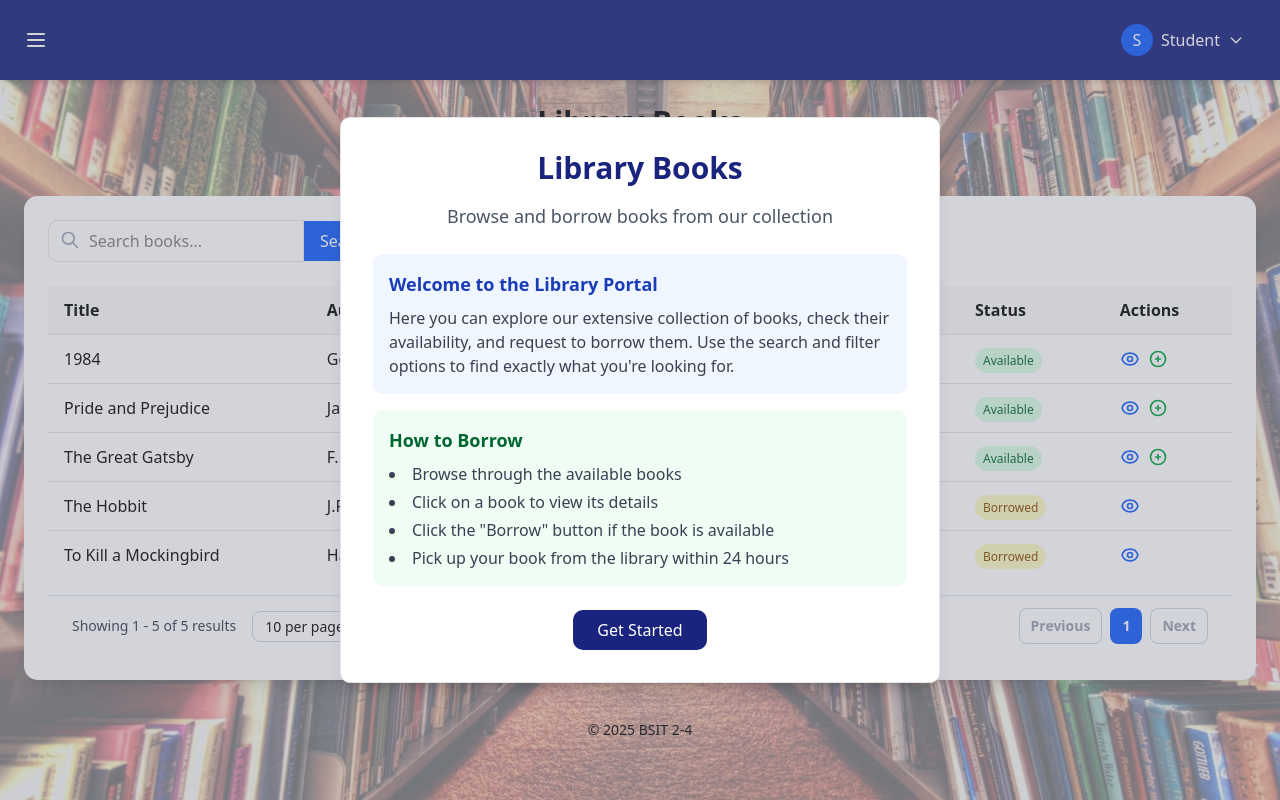
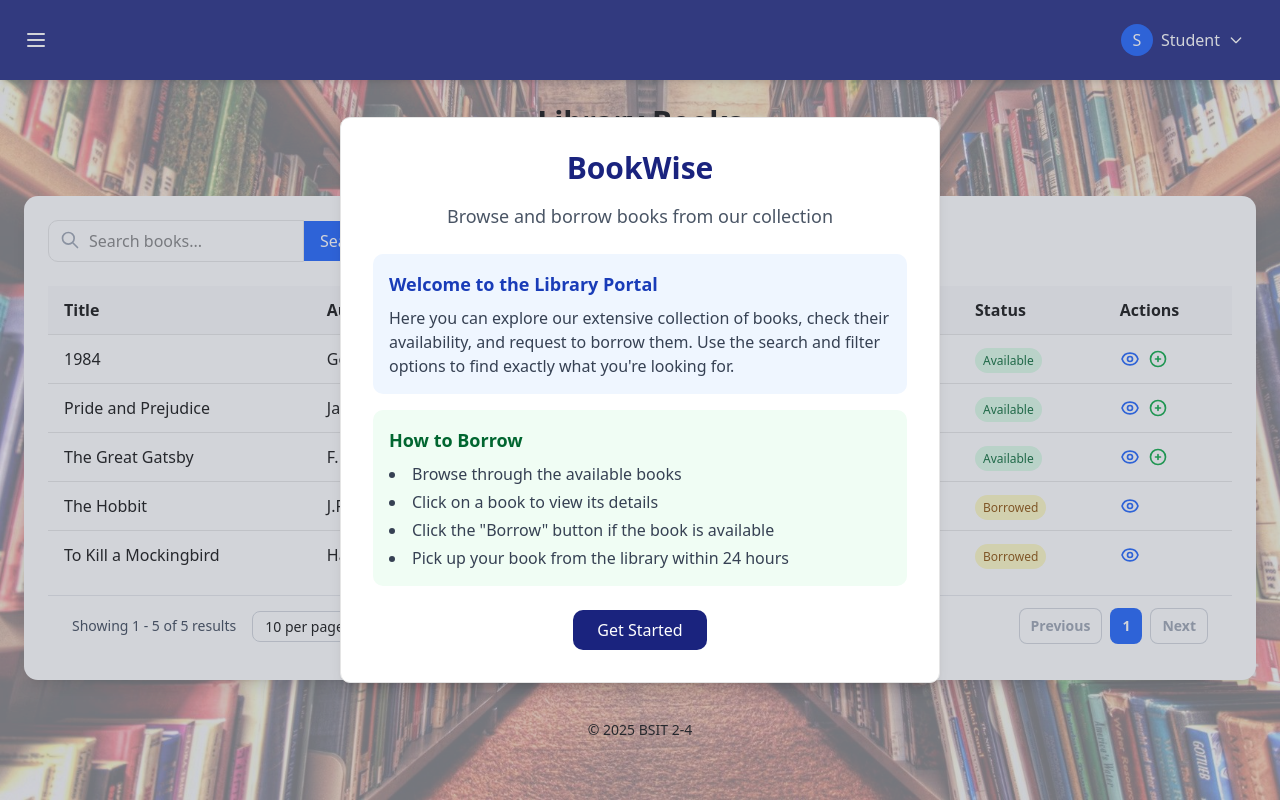
Before and after one commit to rheann04/library_management_system, a Next.js app in the folder library-frontend/: page /student/dashboard in a window 1280 px wide. Built offline with nearby package versions, Linux system fonts and the light colour scheme.

Commit message:
Update branding from "Library Management System" to "BookWise" across the application, including title, descriptions, and various components. Enhance the homepage content to better reflect the new branding and improve user engagement.

```diff
--- a/library-frontend/app/Login/Admin_Login/page.js
+++ b/library-frontend/app/Login/Admin_Login/page.js
@@ -55,7 +55,7 @@ export default function AdminLogin() {
         <header className="bg-[#1A237E] shadow-md">
           <div className="flex items-center justify-between px-6 py-4">
             <div className="text-white text-2xl font-semibold">
-              Library Management System
+            BookWise
             </div>
           </div>
           {/* Navigation Bar */}
--- a/library-frontend/app/Login/Student_Login/page.js
+++ b/library-frontend/app/Login/Student_Login/page.js
@@ -55,7 +55,7 @@ export default function StudentLogin() {
         <header className="bg-[#1A237E] shadow-md">
           <div className="flex items-center justify-between px-6 py-4">
             <div className="text-white text-2xl font-semibold">
-              Library Management System
+            BookWise
             </div>
           </div>
           {/* Navigation Bar */}
--- a/library-frontend/app/components/AdminDropdown.js
+++ b/library-frontend/app/components/AdminDropdown.js
@@ -44,7 +44,7 @@ export default function AdminDropdown({ isOpen, onClose }) {
       <div className="p-4 text-xs text-gray-500 border-t">
         <div className="flex flex-wrap gap-x-2">
         </div>
-        <div className="mt-2">Library Management © 2024</div>
+        <div className="mt-2">BookWise © 2024</div>
       </div>
     </div>
   );
--- a/library-frontend/app/components/AdminLayout.js
+++ b/library-frontend/app/components/AdminLayout.js
@@ -23,7 +23,7 @@ export default function AdminLayout({ children }) {
       {/* Sidebar */}
       <div className={`bg-[#1A237E] text-white w-64 min-h-screen relative z-10 ${isSidebarOpen ? '' : 'hidden'}`}>
         <div className="p-4">
-          <h2 className="text-2xl font-semibold mb-6">Library Admin</h2>
+          <h2 className="text-2xl font-semibold mb-6">BookWise</h2>
           <nav>
             <Link href="/admin/dashboard"
                   className="flex items-center p-3 mb-3 hover:bg-blue-800 rounded-lg">
--- a/library-frontend/app/components/StudentDropdown.js
+++ b/library-frontend/app/components/StudentDropdown.js
@@ -38,6 +38,13 @@ export default function StudentDropdown({ isOpen, onClose }) {
           <span>Logout</span>
         </button>
       </div>
+
+      <div className="p-4 text-xs text-gray-500 border-t">
+        <div className="flex flex-wrap gap-x-2">
+        </div>
+        <div className="mt-2">BookWise © 2024</div>
+      </div>
+
     </div>
   );
 }
--- a/library-frontend/app/components/StudentLayout.js
+++ b/library-frontend/app/components/StudentLayout.js
@@ -25,7 +25,7 @@ export default function StudentLayout({ children }) {
       {/* Sidebar */}
       <div className={`bg-[#1A237E] text-white w-64 min-h-screen relative z-10 ${isSidebarOpen ? '' : 'hidden'}`}>
         <div className="p-4">
-          <h2 className="text-2xl font-semibold mb-6">Student Portal</h2>
+          <h2 className="text-2xl font-semibold mb-6">BookWise</h2>
           <nav className="space-y-2">
             <Link href="/student/dashboard"
                   className="flex items-center p-3 hover:bg-blue-800 rounded-lg">
--- a/library-frontend/app/features/page.js
+++ b/library-frontend/app/features/page.js
@@ -36,7 +36,7 @@ export default function Features() {
         <header className="bg-[#1A237E] shadow-md">
           <div className="flex items-center justify-between px-6 py-4">
             <div className="text-white text-2xl font-semibold">
-              Library Management System
+            BookWise
             </div>
           </div>
           {/* Navigation Bar */}
--- a/library-frontend/app/layout.js
+++ b/library-frontend/app/layout.js
@@ -12,8 +12,8 @@ const geistMono = Geist_Mono({
 });
 
 export const metadata = {
-  title: "Library Management System",
-  description: "Library Management System",
+  title: "BookWise",
+  description: "Where every book finds its place, wisely.",
 };
 
 export default function RootLayout({ children }) {
--- a/library-frontend/app/page.js
+++ b/library-frontend/app/page.js
@@ -37,7 +37,7 @@ export default function Home() {
         <header className="bg-[#1A237E] shadow-md">
           <div className="flex items-center justify-between px-6 py-4">
             <div className="text-white text-2xl font-semibold">
-              Library Management System
+              BookWise
             </div>
           </div>
           {/* Navigation Bar */}
@@ -105,13 +105,13 @@ function HomePage() {
   return (
     <div className="flex flex-col md:flex-row items-center justify-center gap-8 w-full max-w-5xl mx-auto">
       {/* Illustration */}
-      <img src="/illustration.png" alt="Library Illustration" className="w-64 h-64 object-contain rounded-xl shadow-lg bg-white/80" />
+      <img src="/illustration.png" alt="Library Illustration" className="w-96 h-96 object-contain rounded-xl" />
       <div className="flex flex-col gap-6 items-center md:items-start">
-        <div className="bg-white/90 rounded-2xl px-8 py-6 shadow-lg text-center md:text-left">
-          <h1 className="text-4xl md:text-5xl font-bold mb-4 font-serif">Welcome to the <br /><span className="block font-serif">Library Management System</span></h1>
+        <div className="rounded-2xl px-8 py-6 text-center md:text-left">
+          <h1 className="text-4xl md:text-5xl font-bold mb-4 font-serif"><span className="block font-serif">BookWise</span></h1>
         </div>
-        <div className="bg-white/90 rounded-2xl px-8 py-6 shadow-lg text-center md:text-left">
-          <p className="text-xl md:text-2xl font-bold font-sans">This is the main page of your library frontend. Start exploring books, managing users, and more</p>
+        <div className="rounded-2xl px-8 py-6 text-center md:text-left">
+          <p className="text-xl md:text-2xl font-bold font-sans">is a smart and intuitive Library Management System designed to make organizing, tracking, and accessing books effortless. Whether you're managing a small personal collection or a large institutional library, BookWise helps you stay efficient, informed, and always one step ahead—because a wise library runs on BookWise.</p>
         </div>
       </div>
     </div>
--- a/library-frontend/app/student/dashboard/page.js
+++ b/library-frontend/app/student/dashboard/page.js
@@ -81,7 +81,7 @@ export default function StudentDashboard() {
           <div className="fixed inset-0 bg-gray-500 opacity-30"></div>
           <div className="p-8 border w-[600px] shadow-lg rounded-lg bg-white z-50">
             <div className="text-center mb-6">
-              <h2 className="text-3xl font-bold text-[#1A237E] mb-4">Library Books</h2>
+              <h2 className="text-3xl font-bold text-[#1A237E] mb-4">BookWise</h2>
               <p className="text-gray-600 text-lg">Browse and borrow books from our collection</p>
             </div>
 
```
Also changed, not shown: library-frontend/public/illustration.png (added).
